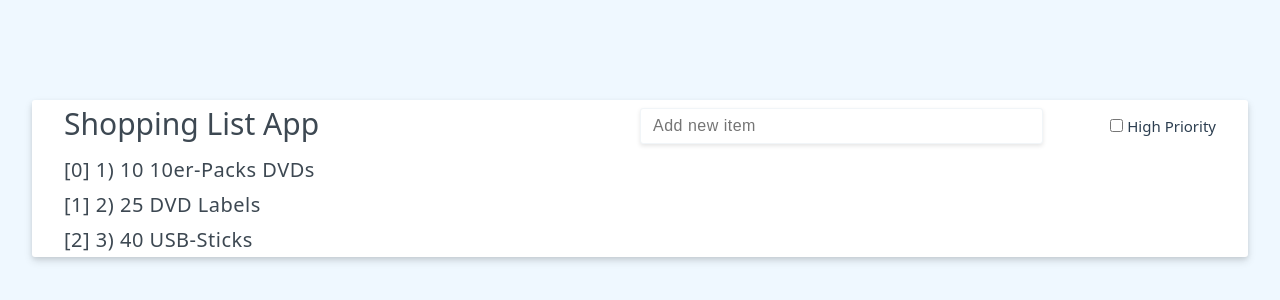
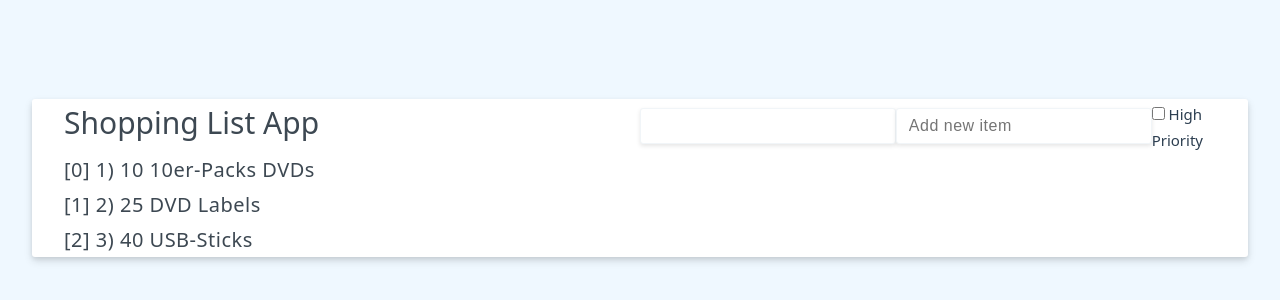
Before and after one commit to kiraGit67/vue-shopping-list-app, a Vue app: page / in a window 1280 px wide. Shown: the part 222-522 px from the top of the page. Built offline with nearby package versions, Linux system fonts and the light colour scheme.

Commit message:
adds newCount property, adds input type=number

```diff
--- a/src/App.vue
+++ b/src/App.vue
@@ -10,6 +10,7 @@ const items = ref([
 ])
 
 const newItem = ref('')
+const newCount = ref('')
 //const newItemPriority = ref('low')
 const newItemHighPriority = ref(false)
 </script>
@@ -19,6 +20,7 @@ const newItemHighPriority = ref(false)
     <h1>{{ header }}</h1>
   </header>
   <form class="add-item-form">
+    <input v-model="newCount" type="number" name="new-count" id="new-count" maxlength="4" />
     <input
       v-model.trim="newItem"
       type="text"
```
